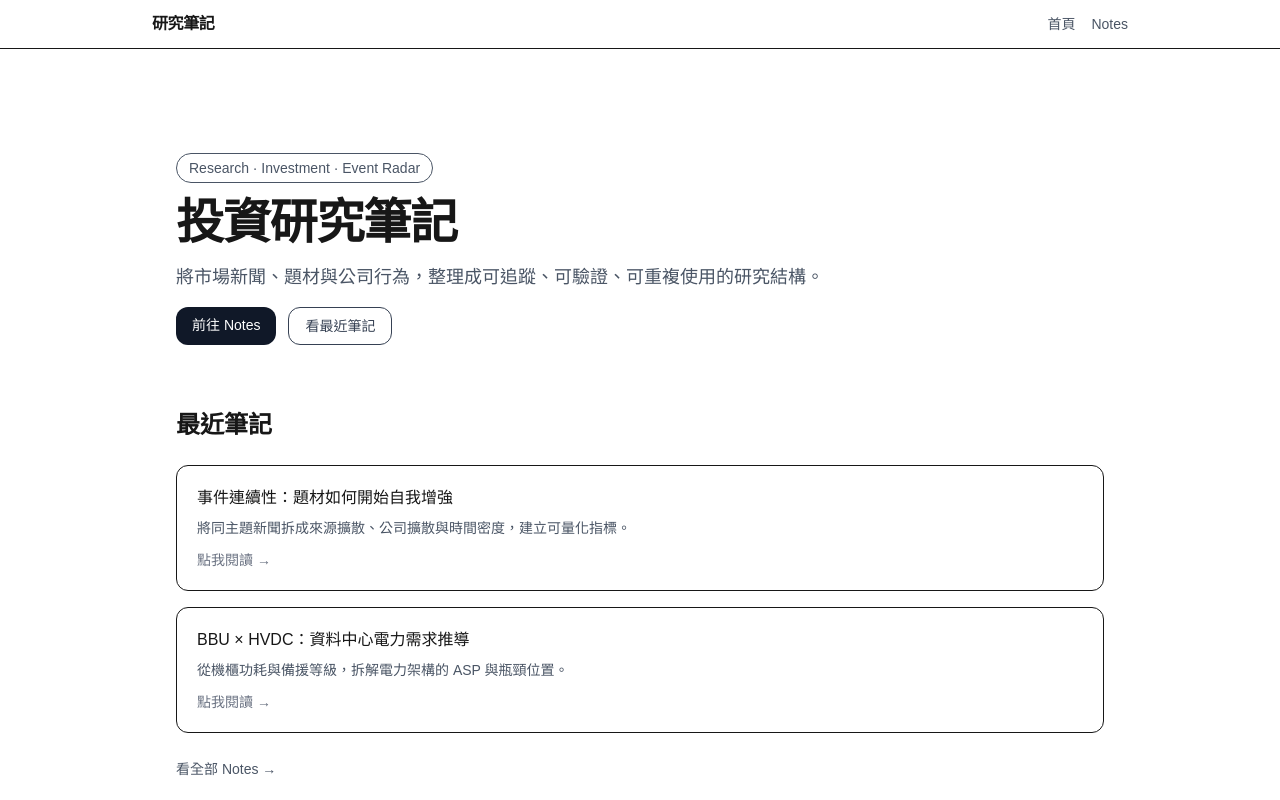
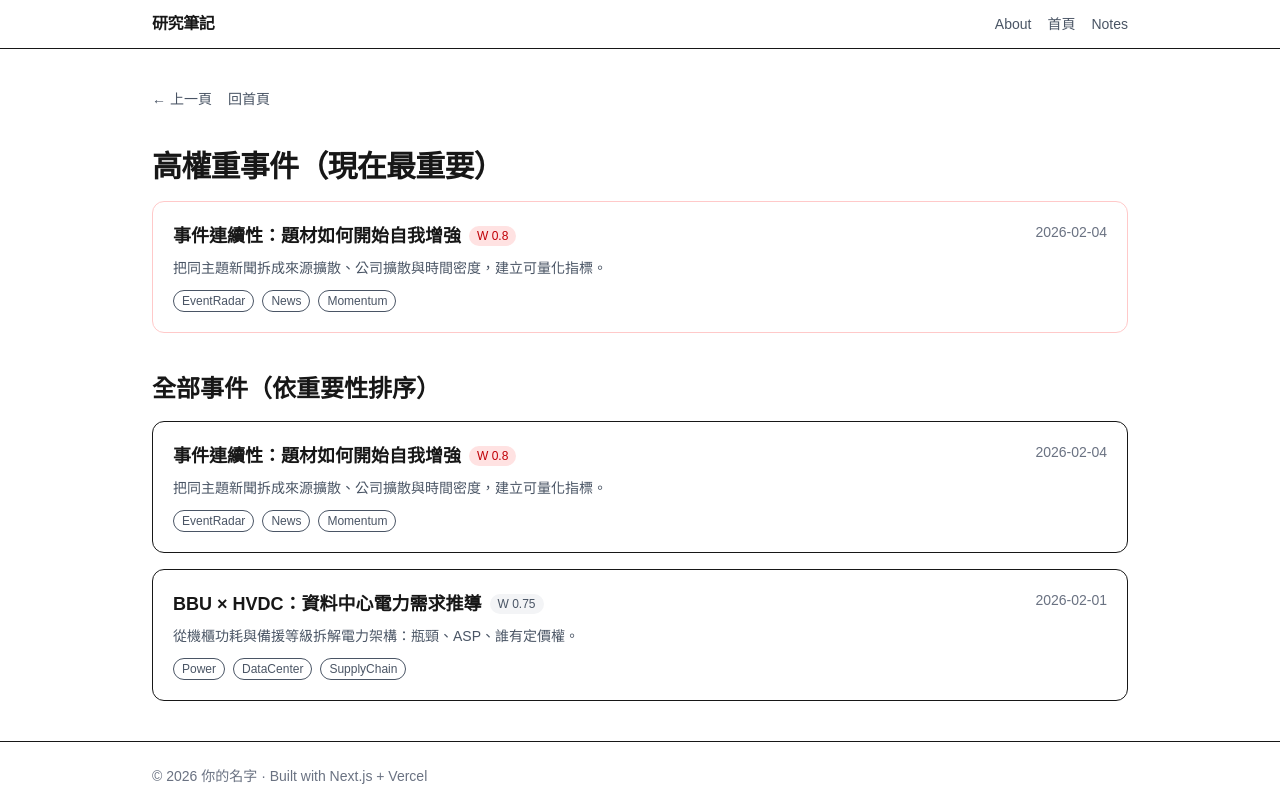
Before and after one commit to yoyoBIGmanmonnan/portfolio, a Next.js app: page / in a window 1280 px wide. Shown: the top 800 px of the page. Built offline with nearby package versions, Linux system fonts and the light colour scheme.

Commit message:
add about page and update navigation

```diff
--- /dev/null
+++ b/app/about/page.tsx
@@ -0,0 +1,47 @@
+export default function AboutPage() {
+    return (
+        <main className="space-y-12">
+            <section className="space-y-4">
+                <h1 className="text-4xl font-bold tracking-tight">About</h1>
+                <p className="text-lg text-gray-600 max-w-3xl">
+                    這是一個以「事件」為核心的投資研究系統，目標不是產出更多觀點，
+                    而是幫助我在資訊過載的市場中，判斷哪些事件真正值得關注。
+                </p>
+            </section>
+
+            <section className="space-y-4">
+                <h2 className="text-2xl font-semibold">為什麼要做這個？</h2>
+                <p className="leading-7 text-gray-700 max-w-3xl">
+                    市場從來不缺資訊，缺的是結構。新聞、題材與市場情緒每天大量出現，
+                    但多數時候，它們只造成反應，卻無法形成可驗證的研究。
+                </p>
+            </section>
+
+            <section className="space-y-4">
+                <h2 className="text-2xl font-semibold">研究方法</h2>
+                <ul className="list-disc pl-6 space-y-2 text-gray-700 max-w-3xl">
+                    <li>以事件為研究最小單位</li>
+                    <li>觀察事件的連續性與擴散性</li>
+                    <li>透過權重判斷研究優先順序</li>
+                    <li>回溯市場是否修正原有共識</li>
+                </ul>
+            </section>
+
+            <section className="space-y-4">
+                <h2 className="text-2xl font-semibold">這不是什麼？</h2>
+                <ul className="list-disc pl-6 space-y-2 text-gray-700 max-w-3xl">
+                    <li>不是即時喊單</li>
+                    <li>不是新聞整理站</li>
+                    <li>不是情緒輸出平台</li>
+                </ul>
+            </section>
+
+            <section className="space-y-4">
+                <h2 className="text-2xl font-semibold">未來</h2>
+                <p className="leading-7 text-gray-700 max-w-3xl">
+                    系統會持續演進，但核心不變：讓研究可回溯、可驗證、可累積。
+                </p>
+            </section>
+        </main>
+    );
+}
--- a/app/layout.tsx
+++ b/app/layout.tsx
@@ -22,6 +22,9 @@ export default function RootLayout({
             </a>
 
             <nav className="flex items-center gap-4 text-sm text-gray-600">
+              <a className="hover:text-gray-900" href="/about">
+                About
+              </a>
               <a className="hover:text-gray-900" href="/">
                 首頁
               </a>
--- a/app/page.tsx
+++ b/app/page.tsx
@@ -1,69 +1,126 @@
-export default function Home() {
+"use client";
+
+import { getAllNotes } from "@/lib/notes";
+
+const HIGH_WEIGHT = 0.8;
+
+function Tag({ text }: { text: string }) {
   return (
-    <main className="min-h-screen max-w-5xl mx-auto px-6 py-16 space-y-16">
-      {/* Hero */}
+    <span className="inline-flex items-center rounded-full border px-2 py-0.5 text-xs text-gray-600">
+      {text}
+    </span>
+  );
+}
+
+function WeightBadge({ w }: { w?: number }) {
+  if (w === undefined) return null;
+
+  const isHigh = w >= HIGH_WEIGHT;
+  return (
+    <span
+      className={`inline-flex items-center rounded-full px-2 py-0.5 text-xs font-medium
+        ${isHigh ? "bg-red-100 text-red-700" : "bg-gray-100 text-gray-600"}`}
+    >
+      W {w}
+    </span>
+  );
+}
+
+export default function NotesPage() {
+  // 1) 取資料
+  const notes = getAllNotes();
+
+  // 2) 研究排序：weight DESC → date DESC
+  const sorted = [...notes].sort((a, b) => {
+    const wa = a.weight ?? -Infinity;
+    const wb = b.weight ?? -Infinity;
+    if (wa !== wb) return wb - wa;
+    return a.date < b.date ? 1 : -1;
+  });
+
+  // 3) 高權重視圖
+  const highPriority = sorted.filter((n) => (n.weight ?? 0) >= HIGH_WEIGHT);
+
+  return (
+    <main className="space-y-10">
+      {/* Navigation helpers */}
+      <div className="flex items-center gap-4 text-sm text-gray-600">
+        <button
+          onClick={() => window.history.back()}
+          className="hover:text-gray-900"
+        >
+          ← 上一頁
+        </button>
+        <a href="/" className="hover:text-gray-900">
+          回首頁
+        </a>
+      </div>
+
+      {/* 高權重事件（第一視角） */}
       <section className="space-y-4">
-        <span className="inline-block rounded-full border px-3 py-1 text-sm text-gray-600">
-          Research · Investment · Event Radar
-        </span>
-
-        <h1 className="text-4xl md:text-5xl font-bold tracking-tight">
-          投資研究筆記
+        <h1 className="text-3xl font-bold tracking-tight">
+          高權重事件（現在最重要）
         </h1>
 
-        <p className="text-lg text-gray-600 max-w-2xl">
-          將市場新聞、題材與公司行為，整理成可追蹤、可驗證、可重複使用的研究結構。
-        </p>
-
-        <div className="flex flex-wrap gap-3">
-          <a
-            href="/notes"
-            className="inline-block rounded-xl bg-gray-900 px-4 py-2 text-sm font-medium text-white hover:opacity-90"
-          >
-            前往 Notes
-          </a>
-
-          <a
-            href="#recent-notes"
-            className="inline-block rounded-xl border px-4 py-2 text-sm font-medium text-gray-700 hover:bg-gray-50"
-          >
-            看最近筆記
-          </a>
-        </div>
+        {highPriority.length === 0 ? (
+          <p className="text-gray-600">目前沒有達到高權重門檻的事件。</p>
+        ) : (
+          <div className="space-y-4">
+            {highPriority.map((n) => (
+              <a
+                key={n.slug}
+                href={`/notes/${n.slug}`}
+                className="block rounded-xl border border-red-200 p-5 hover:shadow-sm"
+              >
+                <div className="flex flex-col gap-2 sm:flex-row sm:justify-between">
+                  <div>
+                    <div className="flex items-center gap-2">
+                      <h2 className="text-lg font-semibold">{n.title}</h2>
+                      <WeightBadge w={n.weight} />
+                    </div>
+                    <p className="mt-2 text-sm text-gray-600">{n.summary}</p>
+                    <div className="mt-3 flex flex-wrap gap-2">
+                      {n.tags.map((t) => (
+                        <Tag key={t} text={t} />
+                      ))}
+                    </div>
+                  </div>
+                  <div className="text-sm text-gray-500">{n.date}</div>
+                </div>
+              </a>
+            ))}
+          </div>
+        )}
       </section>
 
-      {/* Recent Notes */}
-      <section id="recent-notes" className="space-y-6">
-        <h2 className="text-2xl font-semibold">最近筆記</h2>
+      {/* 全部事件（研究排序） */}
+      <section className="space-y-4">
+        <h2 className="text-2xl font-semibold">全部事件（依重要性排序）</h2>
 
         <div className="space-y-4">
-          <a
-            href="/notes/event-continuity"
-            className="block rounded-xl border p-5 hover:shadow-sm"
-          >
-            <h3 className="font-medium">事件連續性：題材如何開始自我增強</h3>
-            <p className="mt-2 text-sm text-gray-600">
-              將同主題新聞拆成來源擴散、公司擴散與時間密度，建立可量化指標。
-            </p>
-            <div className="mt-3 text-sm text-gray-500">點我閱讀 →</div>
-          </a>
-
-          <a
-            href="/notes/bbu-hvdc"
-            className="block rounded-xl border p-5 hover:shadow-sm"
-          >
-            <h3 className="font-medium">BBU × HVDC：資料中心電力需求推導</h3>
-            <p className="mt-2 text-sm text-gray-600">
-              從機櫃功耗與備援等級，拆解電力架構的 ASP 與瓶頸位置。
-            </p>
-            <div className="mt-3 text-sm text-gray-500">點我閱讀 →</div>
-          </a>
-        </div>
-
-        <div>
-          <a className="text-sm text-gray-600 hover:text-gray-900" href="/notes">
-            看全部 Notes →
-          </a>
+          {sorted.map((n) => (
+            <a
+              key={n.slug}
+              href={`/notes/${n.slug}`}
+              className="block rounded-xl border p-5 hover:shadow-sm"
+            >
+              <div className="flex flex-col gap-2 sm:flex-row sm:justify-between">
+                <div>
+                  <div className="flex items-center gap-2">
+                    <h3 className="text-lg font-semibold">{n.title}</h3>
+                    <WeightBadge w={n.weight} />
+                  </div>
+                  <p className="mt-2 text-sm text-gray-600">{n.summary}</p>
+                  <div className="mt-3 flex flex-wrap gap-2">
+                    {n.tags.map((t) => (
+                      <Tag key={t} text={t} />
+                    ))}
+                  </div>
+                </div>
+                <div className="text-sm text-gray-500">{n.date}</div>
+              </div>
+            </a>
+          ))}
         </div>
       </section>
     </main>
```
